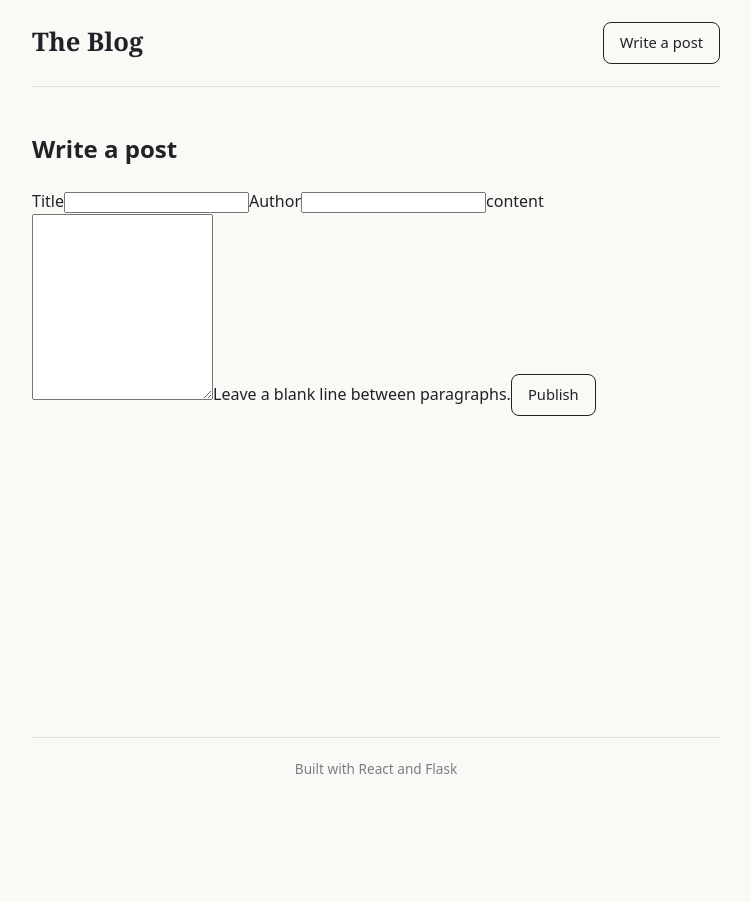
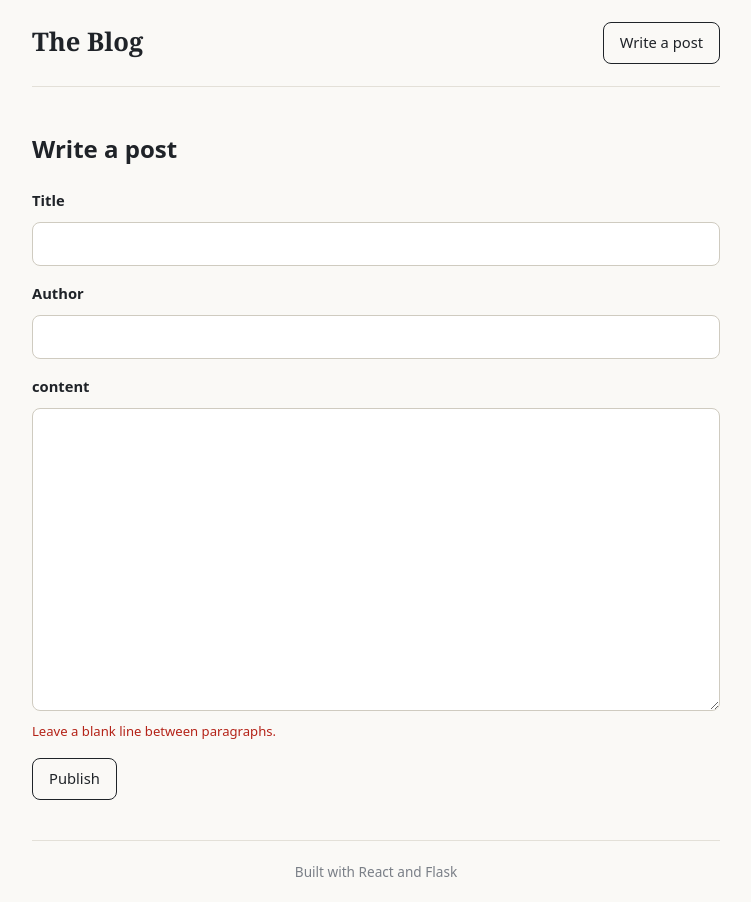
Before and after one commit to Alexanderoke/Bloger254, a React (Vite) app in the folder frontend/: page /new in a window 1280 px wide. Shown: the whole page, without its empty margins (264-1015 px from the left). Before the commit the page ends 800 px from the top, so only its background shows below. Built offline with nearby package versions, Linux system fonts and the light colour scheme.

Commit message:
Add css styling

```diff
--- a/frontend/src/index.css
+++ b/frontend/src/index.css
@@ -101,3 +101,63 @@ border-top: 1px solid #e3e0d8;
   color: #6b7076;
   font-size: 0.88rem;
 }
+.post h1 {
+  font-family: Georgia, serif;
+  font-size: 2.1rem;
+  line-height: 1.25;
+  margin: 10px 0 4px;
+}
+.post-body {
+  font-family: Georgia, serif;
+  font-size: 1.1rem;
+  line-height: 1.8rem;
+  margin: 24px 0;
+}
+.back {
+  font-size: 0.9rem;
+  text-decoration: none;
+}
+.actions {
+  display: flex;
+  gap: 10px;
+  border-top: 1px solid#e3e0d8;
+  padding-top: 16px;
+}
+.post-form {
+  display: flex;
+  flex-direction: column;
+  gap: 16px;
+}
+.post-form label {
+  display: flex;
+  flex-direction: column;
+  gap: 10px;
+  font-weight: 600;
+  font-size: 0.92rem;
+}
+.post-form button {
+  align-self: flex-start;
+}
+.hint{
+  font-weight: 400;
+  font-size: 0.82rem;
+  color: #b42318;
+}
+.field-error {
+  font-weight: 400;
+  font-size: 0.95rem;
+  color: #ff0000fe;
+}
+input, textarea {
+font: inherit;
+font-weight: 400;
+padding: 9px 11px;
+border: 1px solid #cfcbc0;
+border-radius: 8px;
+background: #fff;
+}
+input:focus, textarea:focus{
+  outline: 2px solid #9db8ee;
+  border-color: #2457c5;
+}
+textarea{ resize: vertical;}
```
Also changed, not shown: 1 other file (tests, documents, lock files or other folders).
